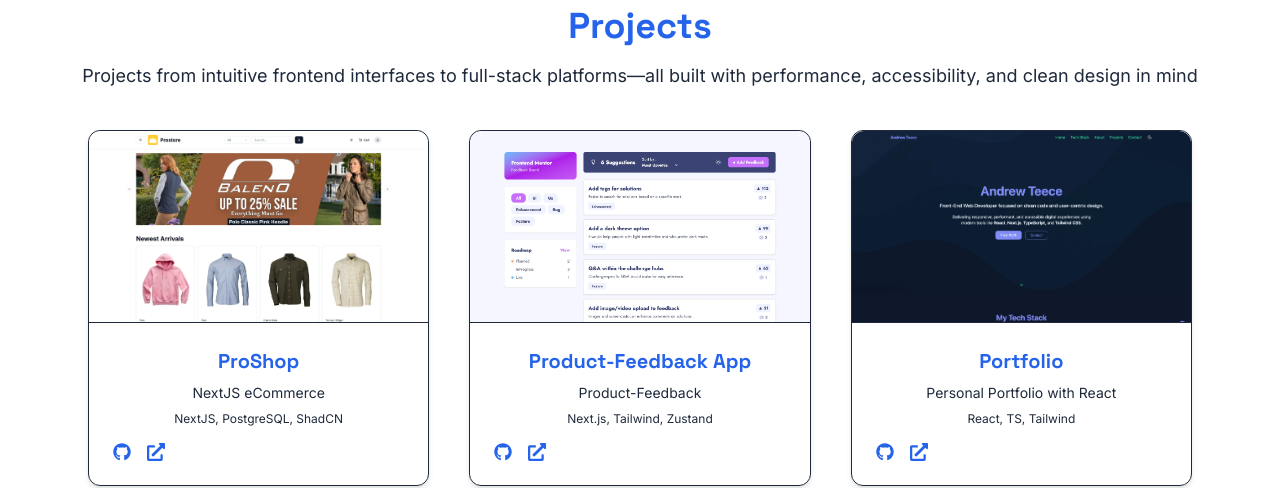
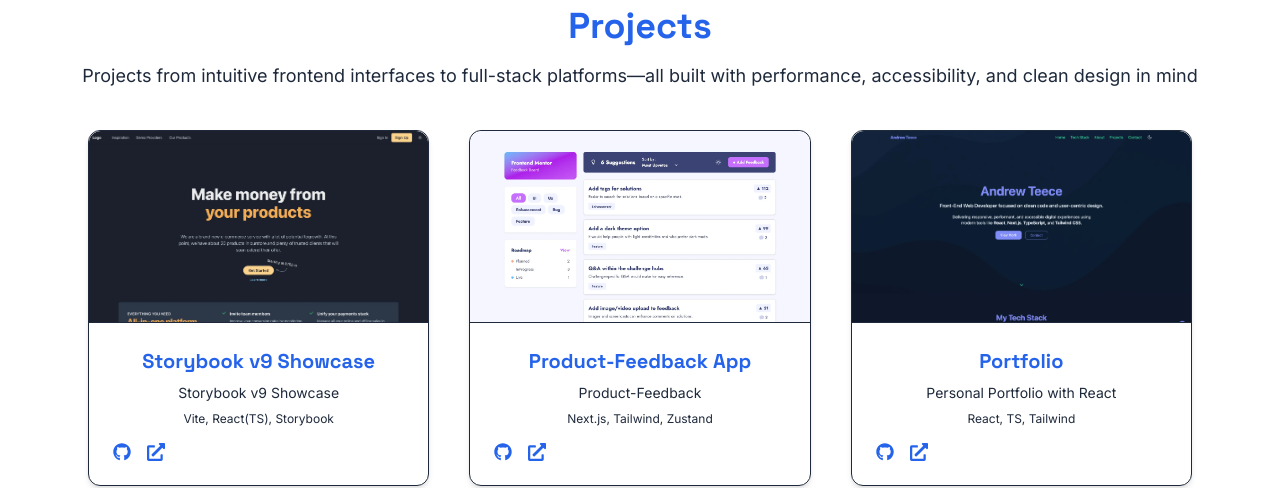
Before and after one commit to andrewteece/andrewteece-portfolio, a React (Vite) app: page / in a window 1280 px wide. Shown: the part 1960-2448 px from the top of the page. Built offline with nearby package versions, Linux system fonts and the light colour scheme.

Commit message:
update projects and upload images

```diff
--- a/src/content/projects.ts
+++ b/src/content/projects.ts
@@ -9,12 +9,12 @@ export type Project = {
 
 export const projects: Project[] = [
   {
-    title: 'ProShop',
-    tech: 'NextJS, PostgreSQL, ShadCN',
-    description: 'NextJS eCommerce',
-    github: 'https://github.com/andrewteece/prostore',
-    demo: 'https://prostore-navy-ten.vercel.app/',
-    image: 'images/proShop.webp',
+    title: 'Storybook v9 Showcase',
+    tech: 'Vite, React(TS), Storybook',
+    description: 'Storybook v9 Showcase',
+    github: 'https://github.com/andrewteece/sb9-showcase',
+    demo: 'https://sb9-showcase-b6whfr8e5-andrewteeces-projects.vercel.app/',
+    image: 'images/Storybook.webp',
   },
   {
     title: 'Product-Feedback App',
```
Also changed, not shown: public/images/Storybook.png (added), public/images/Storybook.webp (added).
